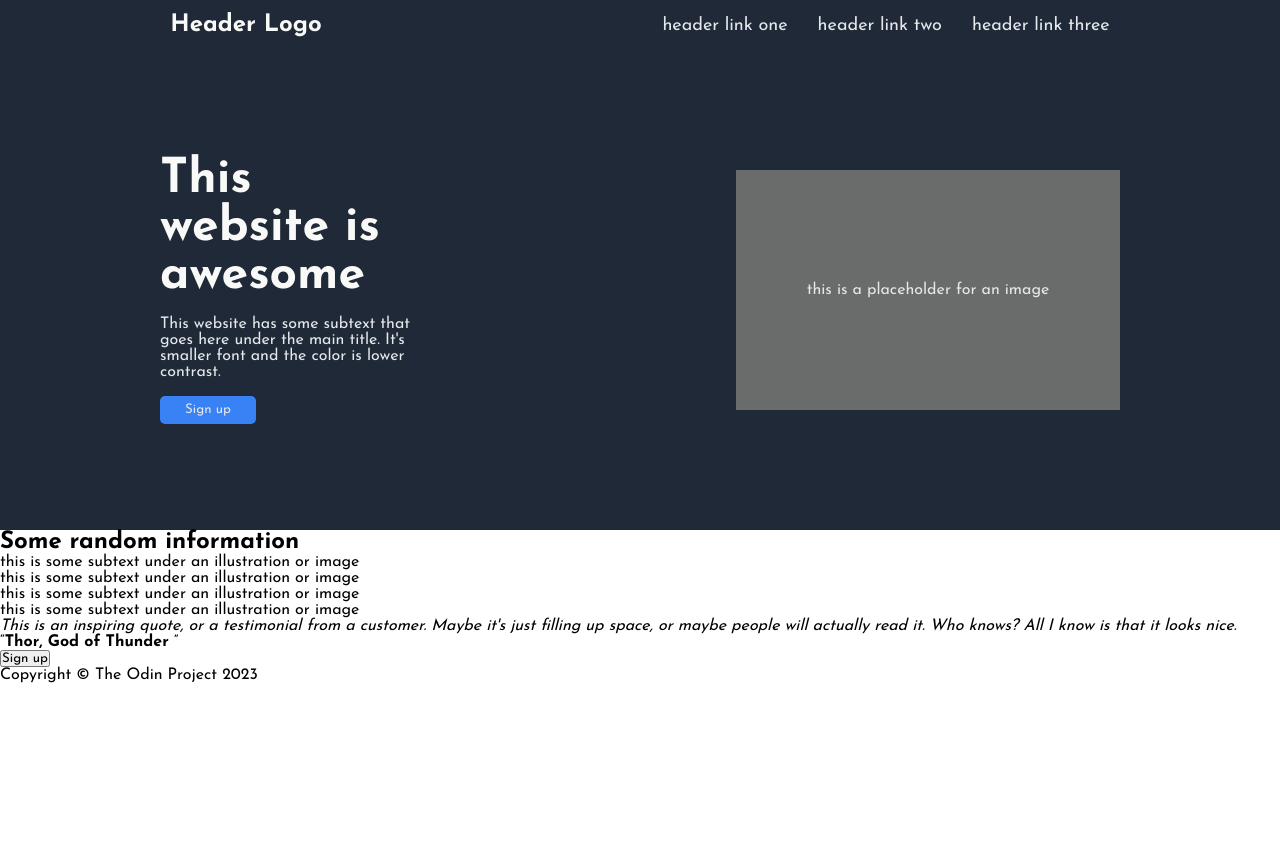
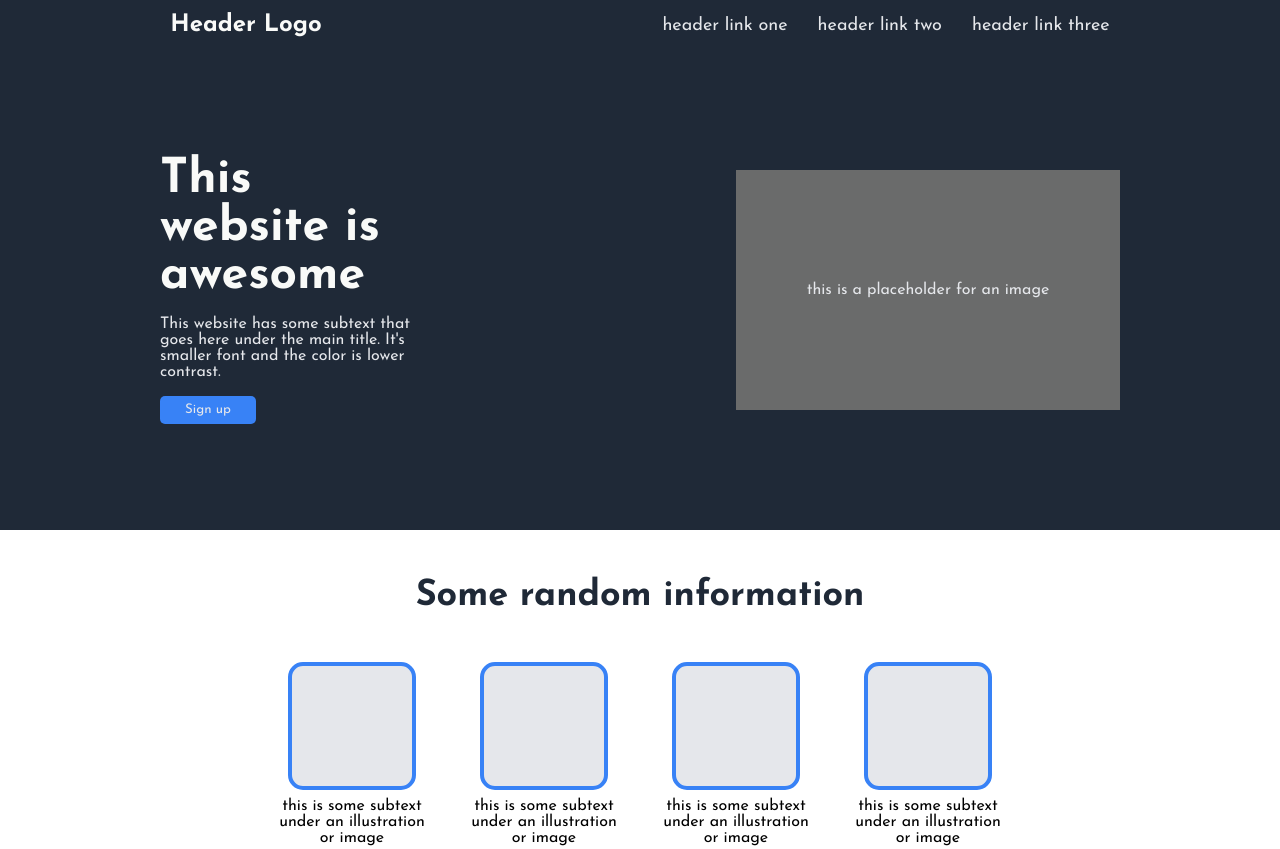
Before and after one commit to kleberson154/odin-template, a plain HTML site: page index.html in a window 1280 px wide. Shown: the top 849 px of the page. Before the commit the page ends 800 px from the top, so only its background shows below. Drawn offline with Linux system fonts and the light colour scheme.

Commit message:
Adicionando estilizacao na secao information.

```diff
--- a/style.css
+++ b/style.css
@@ -76,3 +76,42 @@ main p {
   height: 1.8rem;
   border-radius: 5px;
 }
+
+.information {
+  width: 100%;
+  height: 30rem;
+  display: flex;
+  flex-direction: column;
+  justify-content: start;
+  align-items: center;
+}
+
+.information h2 {
+  padding: 3rem 0;
+  font-size: 36px;
+  font-weight: 700;
+  color: #1f2937;
+}
+
+.boxes {
+  display: flex;
+  gap: 2rem;
+}
+
+.boxOne {
+  display: flex;
+  flex-direction: column;
+  justify-content: center;
+  align-items: center;
+  text-align: center;
+  width: 10rem;
+}
+
+.boxImg {
+  height: 8rem;
+  width: 8rem;
+  background-color: #e5e7eb;
+  border: 4px solid #3882f6;
+  border-radius: 15px;
+  margin-bottom: 0.5rem;
+}
```
